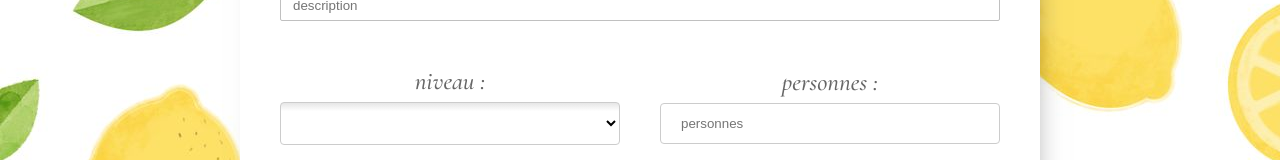
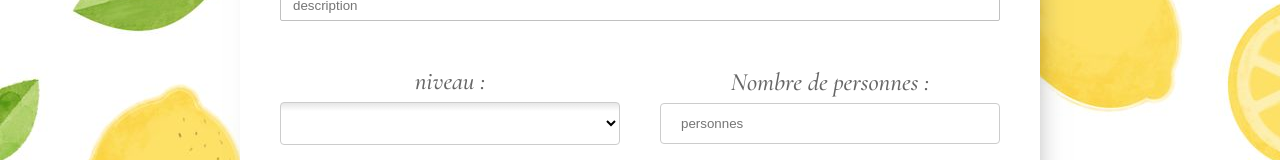
Before and after one commit to nathaliemroch/em-cantina-client, a Vue app: page /#/add in a window 1280 px wide. Shown: the part 508-668 px from the top of the page. Built offline with nearby package versions, Linux system fonts and the light colour scheme; what vue-toasted would draw is missing.

Commit message:
petite correction form

```diff
--- a/src/components/Form.vue
+++ b/src/components/Form.vue
@@ -38,7 +38,7 @@
         </div>
 
         <div class="form-group">
-          <label for="personnes">personnes :</label>
+          <label for="personnes">Nombre de personnes :</label>
           <input
             min="1"
             max="20"
```
